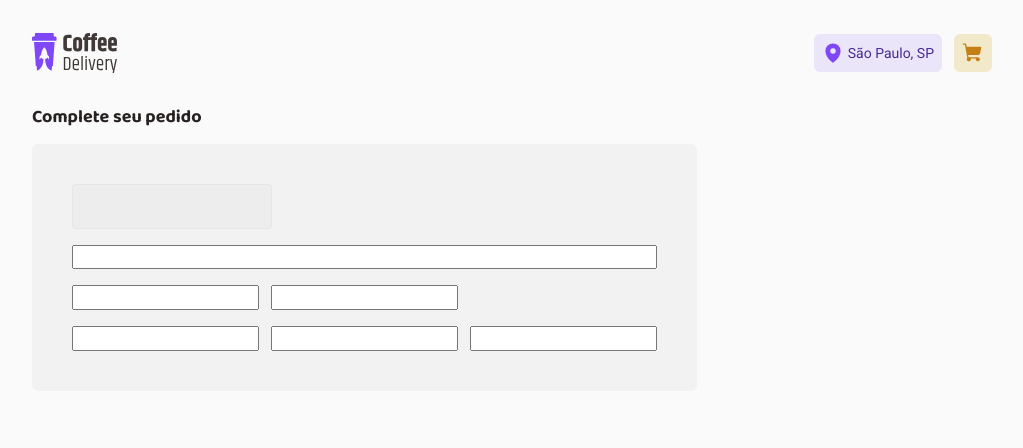
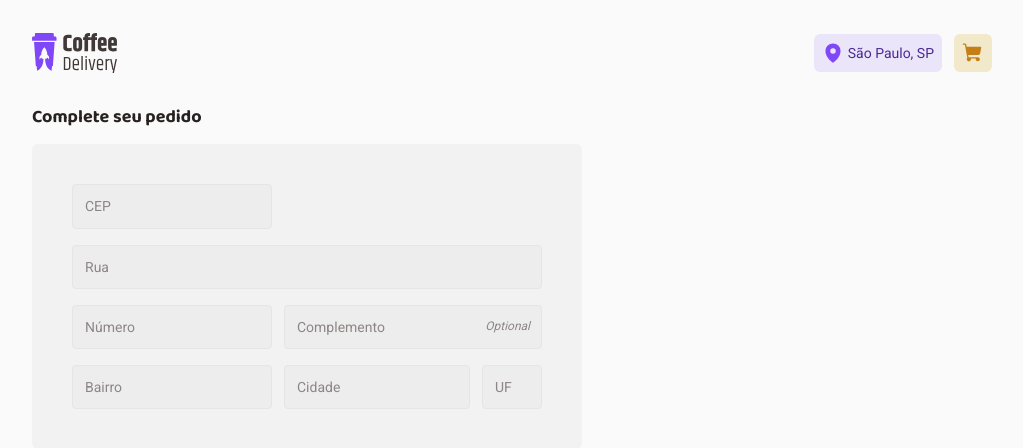
Before and after one commit to JamDev0/coffe, a React (Vite) app: page /cart in a window 1280 px wide. Shown: the top 448 px of the page, without its empty margins (128-1151 px from the left). Built offline with nearby package versions, Linux system fonts and the light colour scheme.

Commit message:
Continuação do desenvolvimento do AddressForm

```diff
--- a/src/pages/Cart/components/AddressForm/index.tsx
+++ b/src/pages/Cart/components/AddressForm/index.tsx
@@ -1,28 +1,33 @@
 import { useFormContext } from "react-hook-form";
-import { AddressFormContainer, CEPInput, InputsContainer, SameLineInputsContainer } from "./styles";
+import { AddressFormContainer, CEPInput, InputsContainer, StreetNumberInput, SameLineInputsContainer, StreetInputs, StreetComplementInput, DistrictInput, CityInput, FederativeUnitInput, StreetComplementInputWrapper, StreetComplementInputAfter } from "./styles";
 
 export function AddressForm() {
   const { register } = useFormContext()
 
   return (
     <AddressFormContainer>
+
+
       <InputsContainer>
-        <CEPInput type='text' {...register('cep')}/>
+        <CEPInput placeholder="CEP" type='text' {...register('cep')}/>
 
-        <input type='text' {...register('street')}/>
+        <StreetInputs placeholder="Rua" type='text' {...register('street')}/>
 
         <SameLineInputsContainer>
-          <input type='text' {...register('streetNumber')}/>
+          <StreetNumberInput placeholder="Número" type='text' {...register('streetNumber')}/>
 
-          <input type='text' {...register('streetComplement')}/>
+          <StreetComplementInputWrapper>
+            <StreetComplementInput placeholder="Complemento" type='text' {...register('streetComplement')}/>
+            <StreetComplementInputAfter>Optional</StreetComplementInputAfter>
+          </StreetComplementInputWrapper>
         </SameLineInputsContainer>
 
         <SameLineInputsContainer>
-          <input type='text' {...register('district')}/>
+          <DistrictInput placeholder="Bairro" type='text' {...register('district')}/>
 
-          <input type='text' {...register('city')}/>
+          <CityInput placeholder="Cidade" type='text' {...register('city')}/>
 
-          <input type='text' {...register('federativeUnit')}/>
+          <FederativeUnitInput placeholder="UF" type='text' {...register('federativeUnit')}/>
         </SameLineInputsContainer>
       </InputsContainer>
     </AddressFormContainer>
--- a/src/pages/Cart/components/AddressForm/styles.ts
+++ b/src/pages/Cart/components/AddressForm/styles.ts
@@ -38,3 +38,48 @@ const BaseInput = styled.input`
 export const CEPInput = styled(BaseInput)`
   width: 12.5rem;
 `
+
+export const StreetInputs = styled(BaseInput)`
+  width: 100%;
+`
+
+export const StreetNumberInput = styled(BaseInput)`
+  width: 12.5rem;
+`
+
+export const StreetComplementInputWrapper = styled.div`
+  position: relative;
+
+  flex: 1;
+`
+
+export const StreetComplementInput = styled(BaseInput)`
+  width: 100%;
+`
+
+export const StreetComplementInputAfter = styled.span`
+  position: absolute;
+  right: 0.75rem;
+  top: 0;
+
+  height: 100%;
+
+  display: flex;
+  align-items: center;
+
+  font-size: 0.75rem;
+  font-style: italic;
+  color: ${params => params.theme.colors.base.label};
+`
+
+export const DistrictInput = styled(BaseInput)`
+  width: 12.5rem;
+`
+
+export const CityInput = styled(BaseInput)`
+  flex: 1;
+`
+
+export const FederativeUnitInput = styled(BaseInput)`
+  width: 3.75rem;
+`
```
